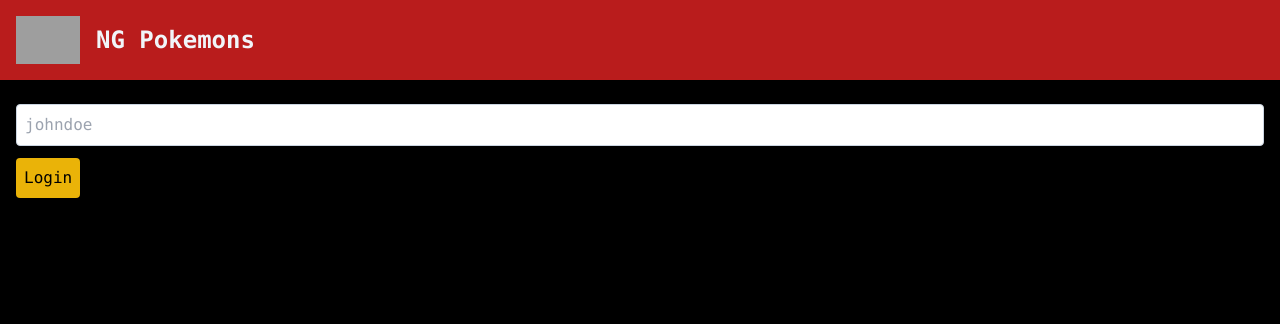
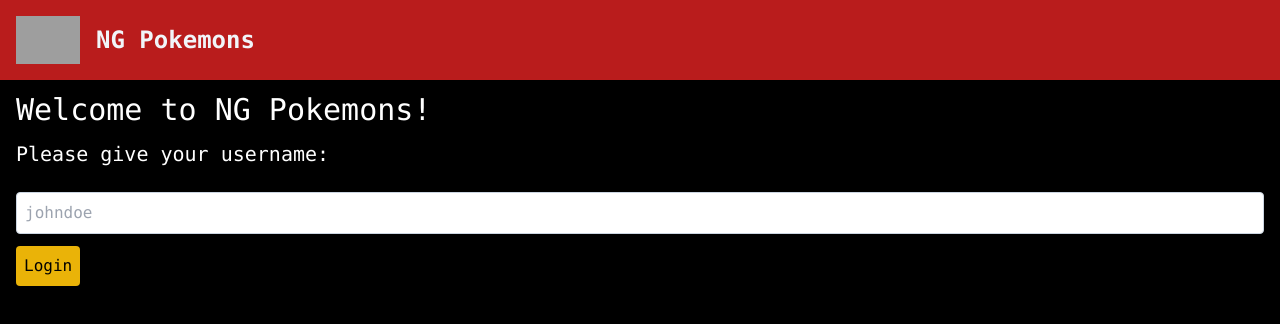
Before and after one commit to TeamKristianAndKirsi/PokemonTrainer, an Angular app: page /login in a window 1280 px wide. Shown: the top 324 px of the page. Built offline with nearby package versions, Linux system fonts and the light colour scheme; grey boxes are pictures that could not be loaded.

Commit message:
Feat: Loginpage styling

```diff
--- a/src/app/pages/login/login.page.html
+++ b/src/app/pages/login/login.page.html
@@ -1,3 +1,5 @@
 <main class="container mx-auto px-4">
+    <h1 class="text-3xl text-white pt-3">Welcome to NG Pokemons!</h1>
+    <h1 class="text-xl text-white pt-3">Please give your username:</h1>
     <app-login-form (login)="handleLogin()"></app-login-form>
 </main>
```
